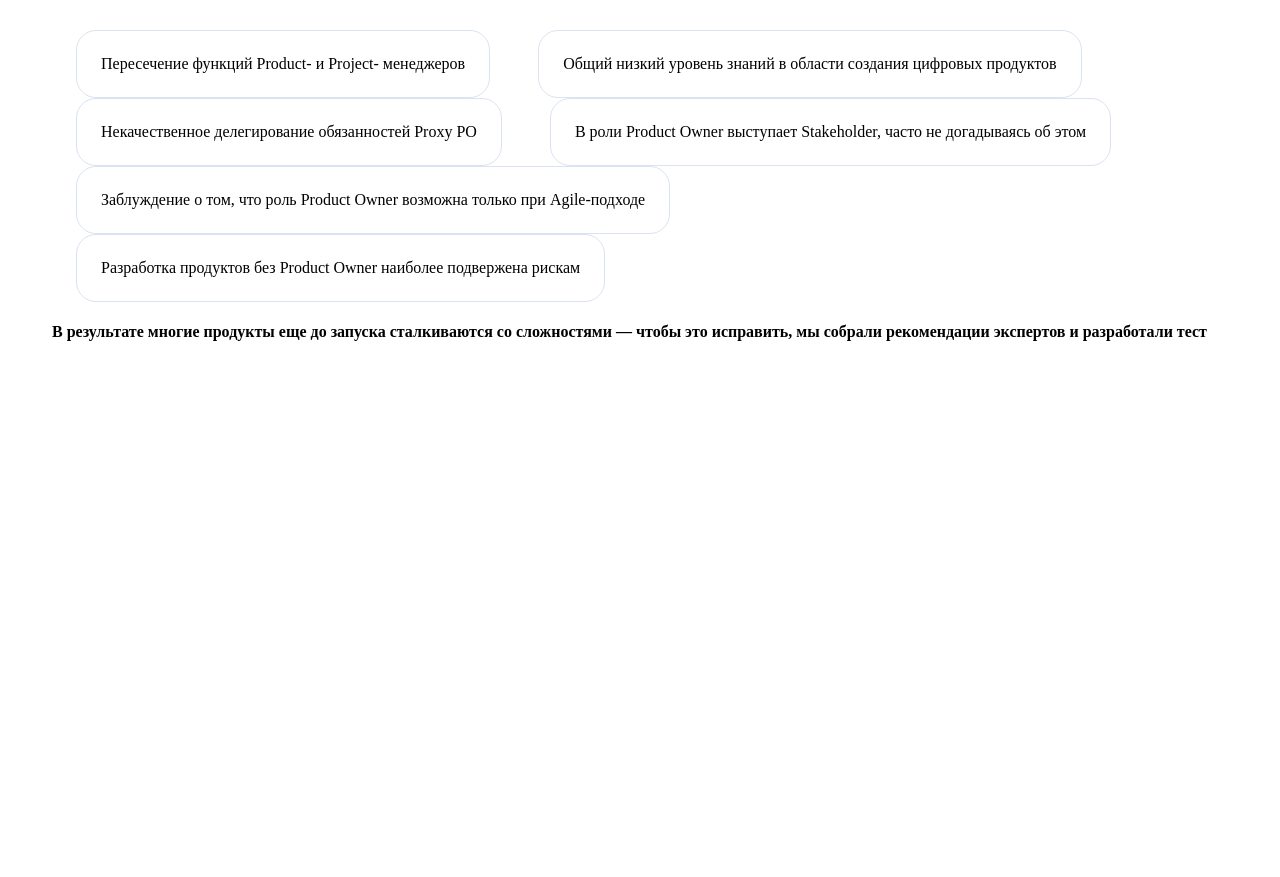
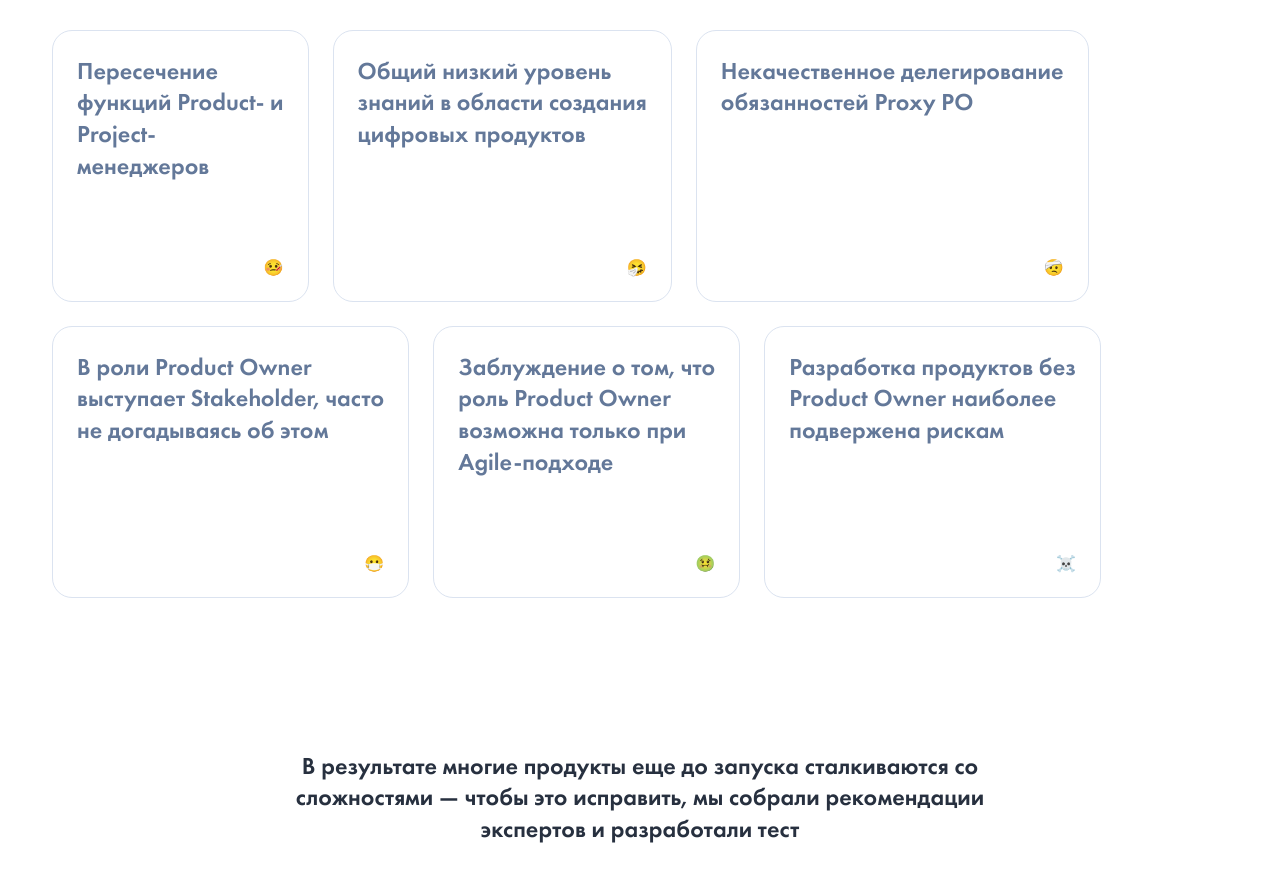
Before and after one commit to PedroTwoBananas/lending_ws, a plain HTML site: page index.html in a window 1280 px wide. Shown: the part 1642-2519 px from the top of the page. Before the commit the page ends 2004 px from the top, so only its background shows below. Drawn offline with Linux system fonts and the light colour scheme.

Commit message:
refactor: refactoring of the "pain in the development market" section feat: adding a subtitle to a section

```diff
--- a/css/pain-section.css
+++ b/css/pain-section.css
@@ -31,17 +31,58 @@
 }
 
 .list-block {
+  height: 272px;
   display: flex;
-  align-items: flex-end;
+  flex-direction: column;
+  justify-content: space-between;
   padding: 24px;
   background: #ffffff;
   border: 1px solid #dbe3f0;
   box-sizing: border-box;
   border-radius: 20px;
-  margin: 0px 24px;
-  word-wrap:break-word;
+  word-wrap: break-word;
+}
+
+.list-block-text {
+  font-family: "FuturaPTWebDemi";
+  font-style: normal;
+  font-weight: 500;
+  font-size: 24px;
+  line-height: 132%;
+  letter-spacing: 0.0025em;
+  color: #637899;
 }
 
 .pain-list-item {
-    list-style-type: none;
+  list-style-type: none;
+  padding: 0px;
+  margin: 0px 0px;
+  margin-bottom: 24px;
+  margin-right: 24px;
 }
+
+.pain-list:last-child {
+  margin-right: 0;
+}
+
+.list-emodji {
+  align-self: flex-end;
+}
+
+.subtitle-section {
+  display: flex;
+  justify-content: center;
+  margin-top: 96px;
+}
+
+.pain-subtitle {
+  width: 768px;
+  font-family: "FuturaPTWebDemi";
+  font-style: normal;
+  font-weight: 500;
+  font-size: 24px;
+  line-height: 132%;
+  text-align: center;
+  letter-spacing: 0.0025em;
+  color: #27303f;
+}
--- a/index.html
+++ b/index.html
@@ -128,47 +128,67 @@
             <ul class="pain-list">
               <li class="pain-list-item">
                 <div class="list-block">
-                  Пересечение функций Product- и Project- менеджеров
+                  <span class="list-block-text">
+                    Пересечение<br />функций Product- и<br />Project-<br />менеджеров
+                  </span>
+                  <span class="list-emodji">🤒</span>
                 </div>
               </li>
               <li class="pain-list-item">
                 <div class="list-block">
-                  Общий низкий уровень знаний в области создания цифровых
+                  <span class="list-block-text">
+                    Общий низкий уровень<br />знаний в области создания<br />цифровых
                     продуктов
+                  </span>
+                  <span class="list-emodji">🤧</span>
                 </div>
               </li>
               <li class="pain-list-item">
                 <div class="list-block">
-                  Некачественное делегирование обязанностей Proxy PO
+                  <span class="list-block-text">
+                    Некачественное делегирование<br />обязанностей Proxy PO
+                  </span>
+                  <span class="list-emodji">🤕</span>
                 </div>
               </li>
               <li class="pain-list-item">
                 <div class="list-block">
-                  В роли Product Owner выступает Stakeholder, часто не
+                  <span class="list-block-text">
+                    В роли Product Owner<br />выступает Stakeholder, часто<br />не
                     догадываясь об этом
+                  </span>
+                  <span class="list-emodji">😷</span>
                 </div>
               </li>
               <li class="pain-list-item">
                 <div class="list-block">
-                  Заблуждение о том, что роль Product Owner возможна только при
-                  Agile-подходе
+                  <span class="list-block-text">
+                    Заблуждение о том, что<br />роль Product Owner<br />возможна
+                    только при<br />Agile-подходе
+                  </span>
+                  <span class="list-emodji">🤢</span>
                 </div>
               </li>
               <li class="pain-list-item">
                 <div class="list-block">
-                  Разработка продуктов без Product Owner наиболее подвержена
+                  <span class="list-block-text">
+                    Разработка продуктов без<br />Product Owner наиболее<br />подвержена
                     рискам
+                  </span>
+                  <span class="list-emodji">☠️</span>
                 </div>
               </li>
             </ul>
           </div>
         </section>
         <div>
+          <div class="subtitle-section">
             <h4 class="pain-subtitle">
               В результате многие продукты еще до запуска сталкиваются со
-            сложностями — чтобы это исправить, мы собрали рекомендации экспертов
-            и разработали тест
+              сложностями — чтобы это исправить, мы собрали рекомендации
+              экспертов и разработали тест
             </h4>
+          </div>
         </div>
       </main>
     </div>
```
Lines whose indentation alone changed are shown as unchanged.
